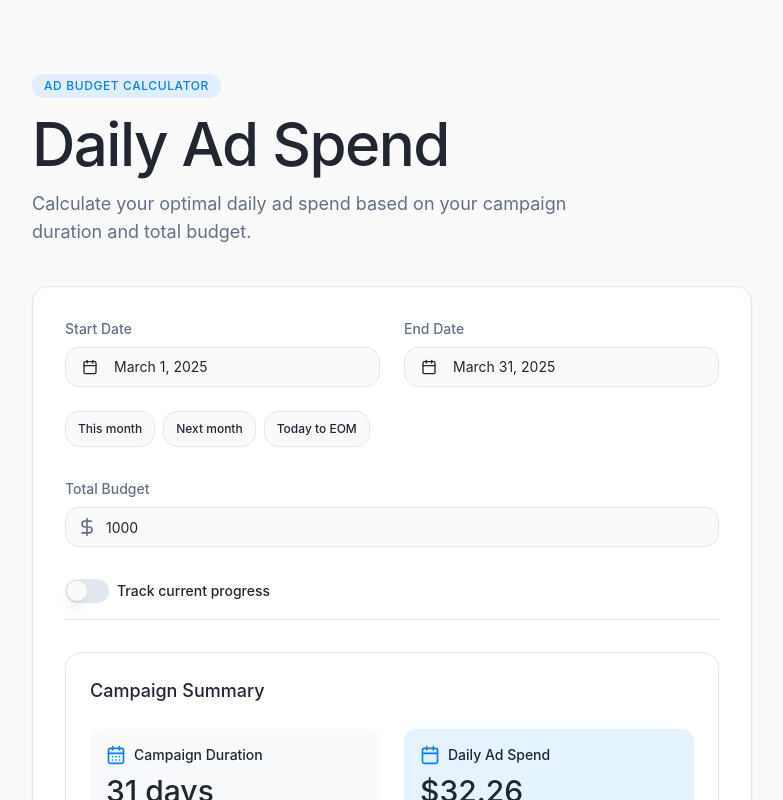
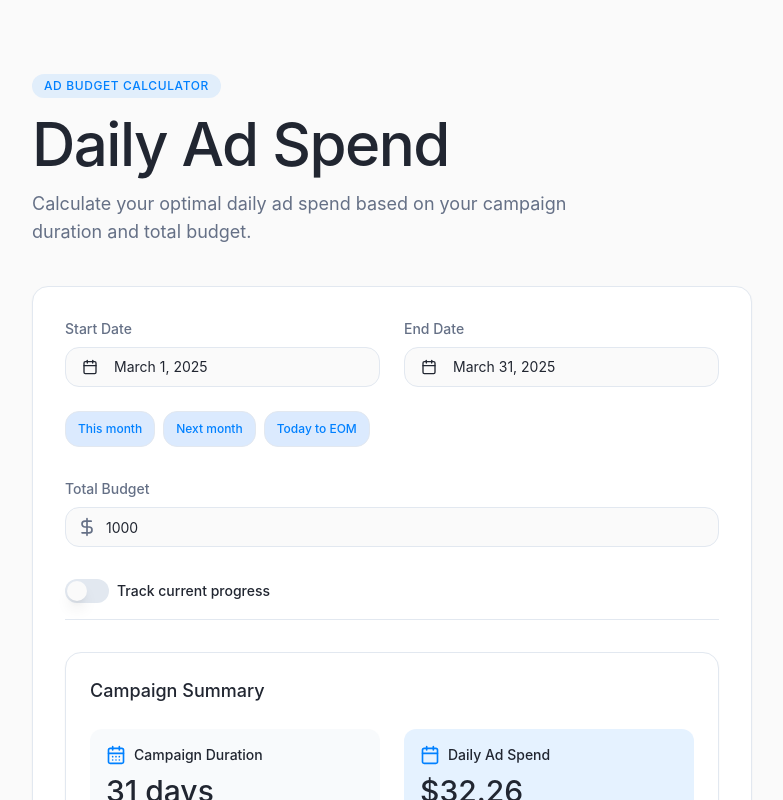
Before and after one commit to kokkenmodding/daily-spend, a React (Vite) app: page / in a window 1280 px wide. Shown: the top 800 px of the page, without its empty margins (248-1031 px from the left). Built offline with nearby package versions, Linux system fonts and the light colour scheme.

Commit message:
Fix: Style date range picker buttons
Apply light blue background and blue text to date range picker buttons.

```diff
--- a/src/components/DateRangePicker.tsx
+++ b/src/components/DateRangePicker.tsx
@@ -133,7 +133,7 @@ const DateRangePicker: React.FC<DateRangePickerProps> = ({
           variant="outline"
           size="sm"
           onClick={handleSelectThisMonth}
-          className="text-xs"
+          className="text-xs bg-blue-100 text-primary hover:bg-blue-200"
         >
           This month
         </Button>
@@ -141,7 +141,7 @@ const DateRangePicker: React.FC<DateRangePickerProps> = ({
           variant="outline"
           size="sm"
           onClick={handleSelectNextMonth}
-          className="text-xs"
+          className="text-xs bg-blue-100 text-primary hover:bg-blue-200"
         >
           Next month
         </Button>
@@ -149,7 +149,7 @@ const DateRangePicker: React.FC<DateRangePickerProps> = ({
           variant="outline"
           size="sm"
           onClick={handleSelectTodayToEOM}
-          className="text-xs"
+          className="text-xs bg-blue-100 text-primary hover:bg-blue-200"
         >
           Today to EOM
         </Button>
```
